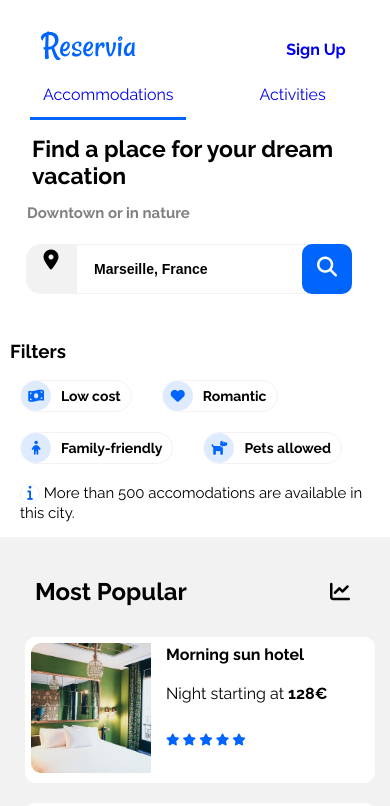
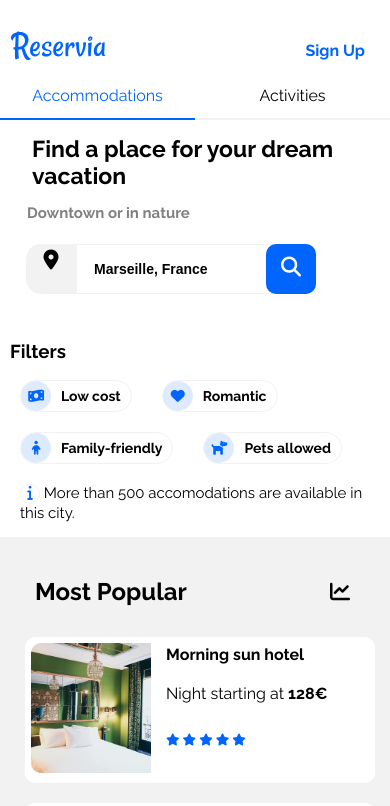
Before and after one commit to fcammy/Reservia, a plain HTML site: page index.html in a window 390 px wide. Shown: the top 806 px of the page. Drawn offline with Linux system fonts and the light colour scheme.

Commit message:
Bug fixes

```diff
--- a/assets/style/style.css
+++ b/assets/style/style.css
@@ -24,8 +24,6 @@ body {
 
 nav {
     display: flex;
-    margin: 10px 0px;
-    padding: 10px 0px;
     justify-content: space-between;
 }
 
@@ -33,23 +31,42 @@ nav {
     display: flex;
     flex-direction: row;
     justify-content: flex-end;
+    margin: 0;
+    padding: 0;
 }
 
 .menu li {
     list-style: none;
     display: flex;
-    margin: 20px 30px;
+    position: relative;
 
 }
-
 li a {
     text-decoration: none;
-}
+    color: #000;
+    padding: 40px 20px;
+  }
+  li.active a {
+    color: #0065fc;
+    position: relative;
+  }
+  li a::after {
+    content: "";
+    position: absolute;
+    top: 0;
+    left: 0;
+    width: 100%;
+    height: 2px;
+    background-color: #f2f2f2;
+  }
+  li.active a::after {
+    background-color: #0065fc;
+  }
 
-#signup , #accomodation {
+li#signup a {
     font-weight: bold;
-    color: #0065FC;
-}
+    color: #0065fc;
+  }
 
 header h2, h6 {
     padding: 0px 5px;
@@ -108,13 +125,15 @@ form {
  }
 
  #searchbtn {
-     width: 80px;
      color: white;
      background-color: #0065FC;
      border: solid #0065FC;
      border-top-right-radius: 15px;
      border-bottom-right-radius: 15px;
-     padding: 3px 5px;
+     padding: 6px 15px;
+     font-size: 16px;
+     font-weight: 600;
+     cursor: pointer;
  }
  #search {
      border: 1px solid #F2F2F2;
@@ -374,8 +393,8 @@ form {
 /* Activities */
 
 .activities {
-    margin: 15px 36px;
-    padding: 5px 5px;
+    margin: 15px 0;
+    padding: 5px 0;
 }
 
 .activities-card {
@@ -387,6 +406,7 @@ form {
     border-bottom-right-radius: 15px;
     box-shadow: 2px 2px #F2F2F2;
     height: fit-content;
+    transition: all 0.3s ease;
 
 }
 
@@ -396,9 +416,8 @@ form {
 
 }
 
-.activities-card a:hover {
-    position: relative;
-    top: 10px;
+.activities-card:hover {
+    transform: translateY(-10px);
 }
 .activities-container {
     display: grid;
@@ -504,7 +523,7 @@ footer {
     display: flex;
     flex-direction: column;
     padding: 30px;
-    line-height: 2;
+    line-height: 1;
 
 }
 
@@ -523,17 +542,42 @@ footer {
       }
       .menu {
 
-        margin: 0;
-        padding: 0;
+        width: 100%;
         bottom: 0px;
         position: absolute;
+        justify-content: unset;
       }
 
       .menu li {
-        display: flex;
-        margin: 0px 30px;
-        padding: 13px;
+        display: block;
+        width: 50%;
+        position: relative;
+        text-align: center;
       }
+
+      .menu li a {
+        padding: 15px;
+        display: block;
+      }
+
+      .menu li a::after {
+        top: unset;
+        bottom: 0;
+      }
+
+      .menu li#signup {
+        position: absolute;
+        top: -55px;
+        right: 0;
+        color: #0065fc;
+        margin: 10px 10px;
+        text-align: right;
+      }
+
+      .menu li:last-child a::after {
+        display: none;
+      }
+
 
       nav {
           display: flex;
@@ -546,9 +590,10 @@ footer {
       nav img {
         position: absolute;
         top: 23px;
-        left: 40px;
+        left: 10px;
 
     }
+
     .accomodation-btn {
         border-bottom-color: #0065fc;
         border-bottom-style: solid;
@@ -556,13 +601,8 @@ footer {
         color: #1e90ff;
         left: 0px;
     }
-    #signup {
-        position: absolute;
-        top: -55px;
-        color: #0065FC;
-        margin: 10px 10px;
 
-    }
+
     header h2 {
         font-size: 23px;
         padding: 10px 27px;
@@ -583,7 +623,7 @@ footer {
 
     #search {
         border: 1px solid #F2F2F2;
-        width: 236px;
+        width: 200px;
     }
 
     #searchbtn {
--- a/index.html
+++ b/index.html
@@ -17,7 +17,7 @@
                 <img src="assets/images/logo/Reservia.svg" alt="Logo Reservia">
 
                 <ul class="menu">
-                    <li class="accomodation-btn"> <a href="#hotels">Accommodations</a> </li>
+                    <li class="active"> <a href="#hotels">Accommodations</a> </li>
                     <li> <a href="#activities">Activities</a> </li>
                     <li id="signup"><a href="#">Sign Up</a> </li>
                 </ul>
```
